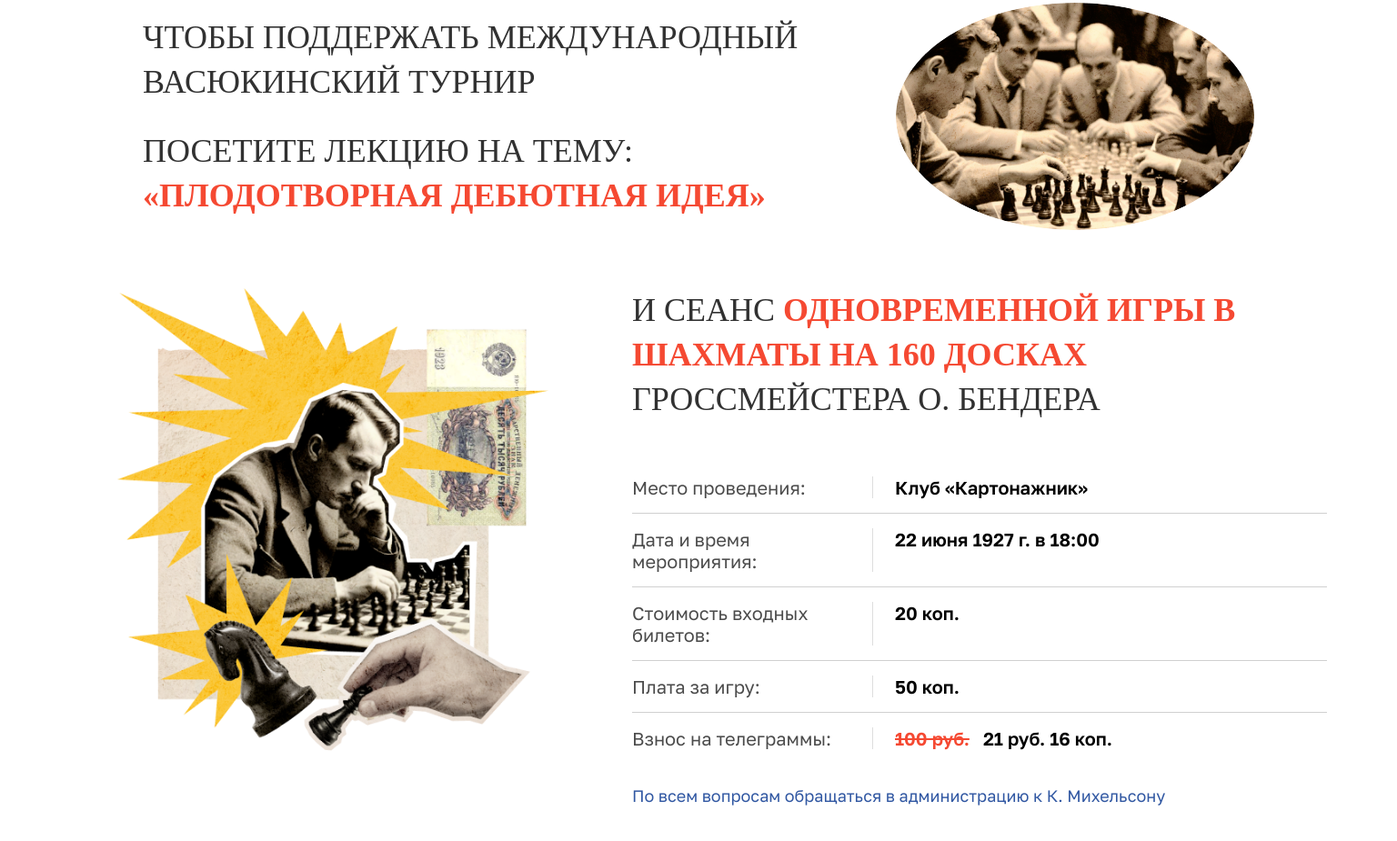
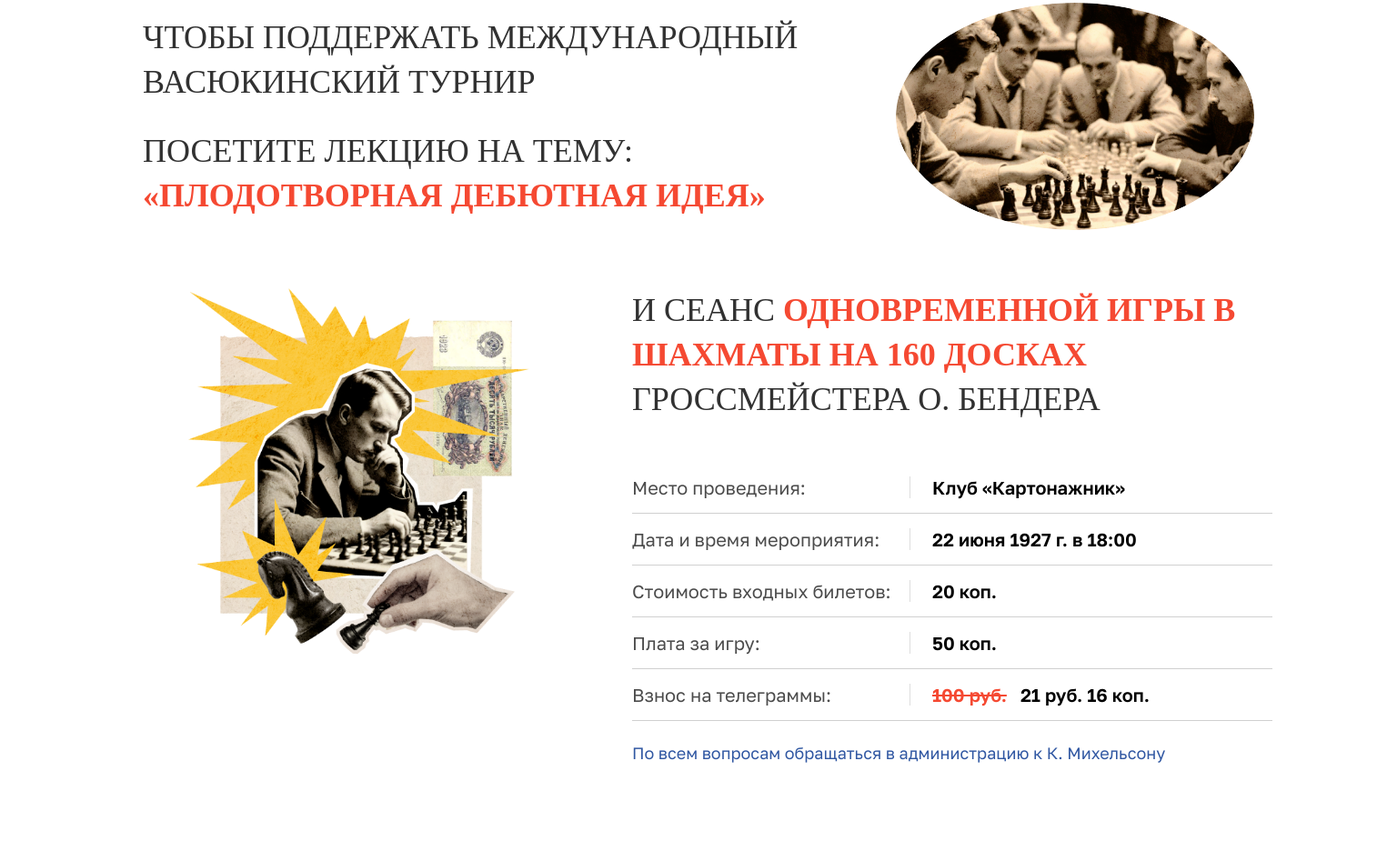
Before and after one commit to n1k2100/yandex-craud-test-task, a plain HTML site: page index.html in a window 1536 px wide. Shown: the part 837-1762 px from the top of the page at 91% size. After the commit the page ends 1740 px from the top, so only its background shows below. Drawn offline with Linux system fonts and the light colour scheme; a web font is replaced by a local one.

Commit message:
#16 style: исправлено отображение для 1366px ширины экрана

```diff
--- a/index.css
+++ b/index.css
@@ -605,37 +605,47 @@ main {
 
 @media (min-width: 1366px) {
   .info__session {
-    grid-template-columns: 474px 1fr;
-    grid-template-rows: auto 1fr;
+    display: grid;
+    grid-template-columns: 474px 704px;
+    grid-template-rows: auto auto;
     grid-template-areas:
       "image title"
       "image data";
     column-gap: 64px;
     row-gap: 44px;
     align-items: start;
+    justify-content: start;
   }
 
-  .info__image-wrap--bender {
-    max-width: 474px;
-    margin-left: -28px;
+  .info__data {
+    grid-area: data;
+    width: 100%;
+  }
+
+  .info__specs {
+    width: 100%;
+    border-collapse: collapse;
   }
 
   .info__specs-row {
+    display: flex;
     flex-direction: row;
+    width: 100%;
     padding: 16px 0;
+    border-bottom: 1px solid #D0D0D0;
   }
 
   .info__specs-row dt {
-    flex-basis: 265px;
-    border-right: 1px solid #d0d0d0;
+    flex: 0 0 306px;
+    border-right: 1px solid #D0D0D0;
     padding-right: 16px;
+    margin-right: 16px;
+    box-sizing: border-box;
   }
 
   .info__specs-row dd {
-    padding-left: 16px;
-  }
-
-  .info__specs-row:last-child {
-    border-bottom: none;
+    flex: 1;
+    padding-left: 0;
+    margin: 0;
   }
 }
```
